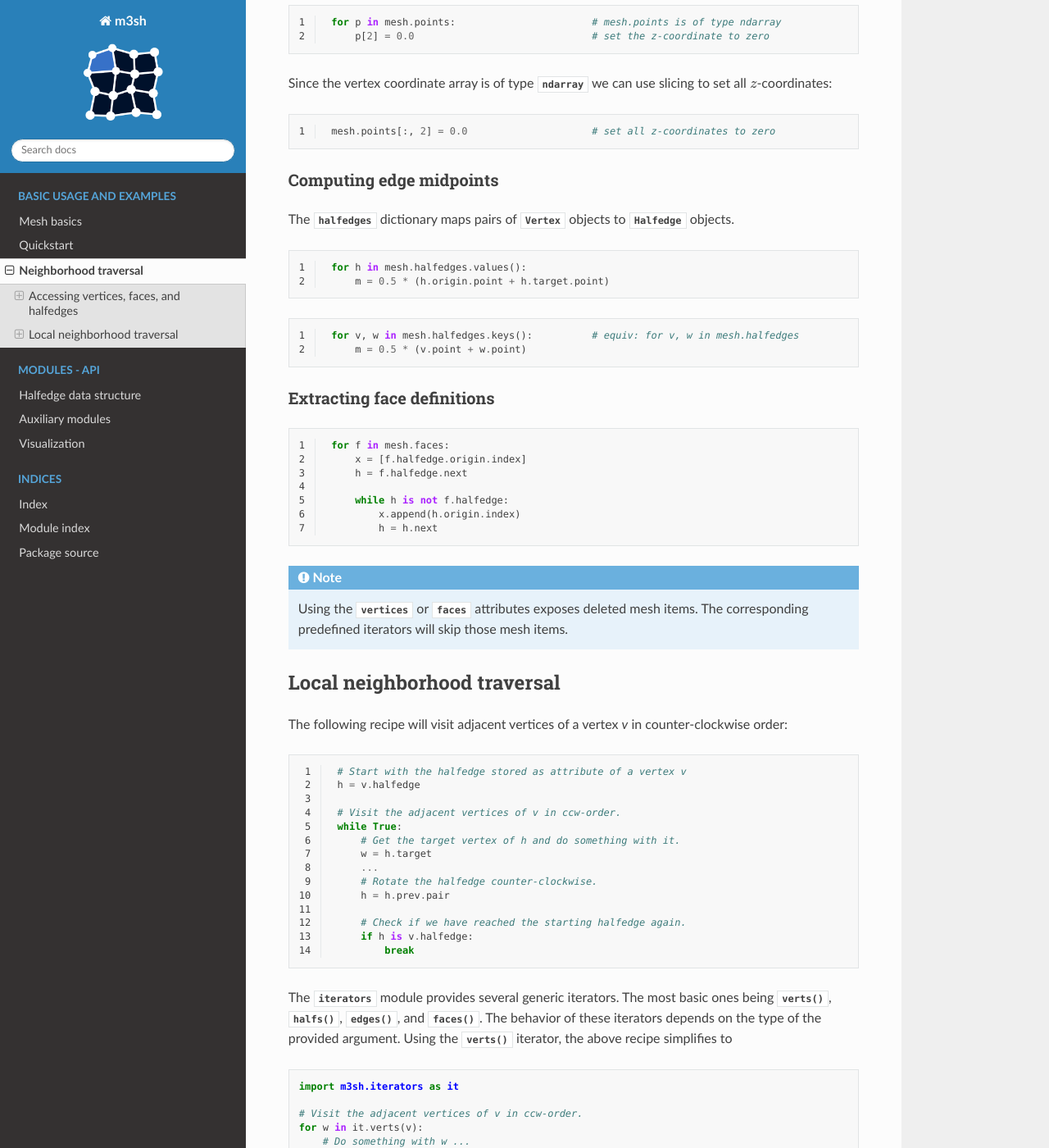
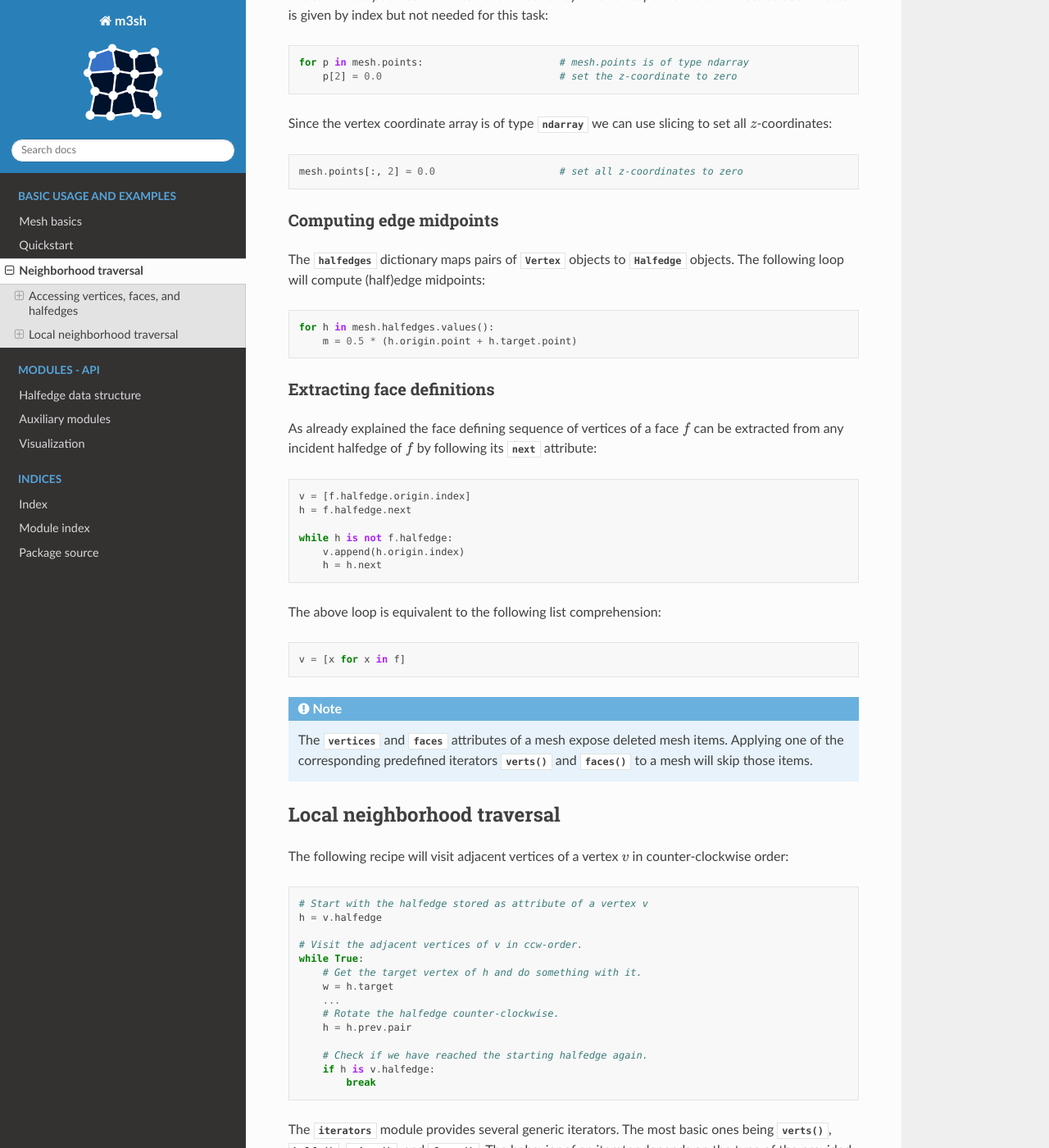
Before and after one commit to m3shware/m3sh, a Sphinx documentation site: the page built from docs/source/iterators.rst, in a window 1280 px wide and 1400 px high, scrolled down 758 px. Shown: the whole window at 82% size. Built offline with Sphinx 7.4.7 and the Read the Docs theme 2.0.0, drawn with Linux system fonts in a browser that asks for light colours; some of the changed text lies outside the part shown.

Commit message:
Update documentation

```diff
--- a/docs/source/iterators.rst
+++ b/docs/source/iterators.rst
@@ -17,7 +17,10 @@
 Once a mesh has been constructed, its items (vertices, halfedges, and
 faces) can be accessed via properties :attr:`~Mesh.vertices`,
 :attr:`~Mesh.halfedges`, and :attr:`~Mesh.faces`. The vertex coordinate
-array is exposed via :attr:`~Mesh.points`.
+array is exposed via :attr:`~Mesh.points`. Note the distinction between
+vertices and points in :math:`\mathbb{R}^3` -- vertices are topological
+entities that have a location attribute :attr:`~m3sh.hds.Vertex.point`,
+vertex coordinates can change without changing mesh topology.
 
 .. note::
 
@@ -35,7 +38,6 @@
 vertex:
 
 .. code-block:: python
-   :linenos:
 
     for v in mesh.vertices:                     # mesh.vertices is a list
         v.point[2] = 0.0                        # set the z-coordinate to zero
@@ -44,7 +46,6 @@
 vertices to coordinates is given by index but not needed for this task:
 
 .. code-block:: python
-   :linenos:
 
     for p in mesh.points:                       # mesh.points is of type ndarray
         p[2] = 0.0                              # set the z-coordinate to zero
@@ -53,7 +54,6 @@
 use slicing to set all :math:`z`-coordinates:
 
 .. code-block:: python
-   :linenos:
 
     mesh.points[:, 2] = 0.0                     # set all z-coordinates to zero
 
@@ -62,52 +62,51 @@
 ++++++++++++++++++++++++
 
 The :attr:`~Mesh.halfedges` dictionary maps pairs of :class:`Vertex` objects to
-:class:`Halfedge` objects.
+:class:`Halfedge` objects. The following loop will compute (half)edge midpoints:
 
 .. code-block:: python
-   :linenos:
 
     for h in mesh.halfedges.values():
         m = 0.5 * (h.origin.point + h.target.point)
 
 
-.. code-block:: python
-   :linenos:
-
-    for v, w in mesh.halfedges.keys():          # equiv: for v, w in mesh.halfedges
-        m = 0.5 * (v.point + w.point)
-
-
 Extracting face definitions
 +++++++++++++++++++++++++++
 
+As already explained the face defining sequence of vertices of a face :math:`f`
+can be extracted from any incident halfedge of :math:`f` by following its
+:attr:`~m3sh.hds.Halfedge.next` attribute:
+
 .. code-block:: python
-   :linenos:
 
-    for f in mesh.faces:
-        x = [f.halfedge.origin.index]
-        h = f.halfedge.next
+    v = [f.halfedge.origin.index]
+    h = f.halfedge.next
 
-        while h is not f.halfedge:
-            x.append(h.origin.index)
-            h = h.next
+    while h is not f.halfedge:
+        v.append(h.origin.index)
+        h = h.next
 
+The above loop is equivalent to the following list comprehension:
+
+.. code-block:: python
+
+   v = [x for x in f]
 
 .. note::
 
-   Using the :attr:`~m3sh.hds.Mesh.vertices` or :attr:`~m3sh.hds.Mesh.faces`
-   attributes exposes deleted mesh items. The corresponding predefined
-   iterators will skip those mesh items.
+   The :attr:`~m3sh.hds.Mesh.vertices` and :attr:`~m3sh.hds.Mesh.faces`
+   attributes of a mesh expose deleted mesh items. Applying one of the
+   corresponding predefined iterators :func:`~m3sh.iterators.verts` and
+   :func:`~m3sh.iterators.faces` to a mesh will skip those items.
 
 
 Local neighborhood traversal
 ----------------------------
 
-The following recipe will visit adjacent vertices of a vertex `v` in
+The following recipe will visit adjacent vertices of a vertex :math:`v` in
 counter-clockwise order:
 
 .. code-block:: python
-   :linenos:
 
     # Start with the halfedge stored as attribute of a vertex v
     h = v.halfedge
@@ -128,7 +127,7 @@
 The :mod:`~m3sh.iterators` module provides several generic iterators. The most
 basic ones being :func:`~m3sh.iterators.verts`, :func:`~m3sh.iterators.halfs`,
 :func:`~m3sh.iterators.edges`, and :func:`~m3sh.iterators.faces`. The behavior
-of these iterators depends on the type of the provided argument. Using the
+of an iterator depends on the type of the provided argument. Using the
 :func:`~m3sh.iterators.verts` iterator, the above recipe simplifies to
 
 .. code-block:: python
@@ -165,16 +164,19 @@
         print()
 
 
-The :func:`~m3sh.hds.iterators.faces` iterator will traverse incident faces of
-a vertex in counter-clockwise order:
+When applied to a vertex :math:`v`, the :func:`~m3sh.iterators.faces` iterator
+will traverse all faces :math:`f` with :math:`v \in f` in counter-clockwise
+order:
 
 .. code-block:: python
+
+    import m3sh.iterators as it
 
     for v in mesh.vertices:
         print(f'Faces incident to vertex {int(v)}:')
         print('\t', end='')
 
-        for f in faces(v):
+        for f in it.faces(v):
             print(int(f), end=' ')
 
         print()
@@ -182,3 +184,14 @@
 
 Face neighborhood iterators
 +++++++++++++++++++++++++++
+
+Two facs are adjacent if they share a common edge. When applied to a face
+:math:`f`, the :func:`~m3sh.iterators.face` iterator visits all adjacent
+faces in counter-clockwise order:
+
+.. code-block:: python
+
+    import m3sh.iterators as it
+
+    for x in it.faces(f):
+        print(x)
```
Also changed, not shown: other parts of docs/source/iterators.rst (+3 -3 lines), docs/source/basics.rst (+20 -16 lines), docs/source/vis.rst (+1 -7 lines), 1 other file.
